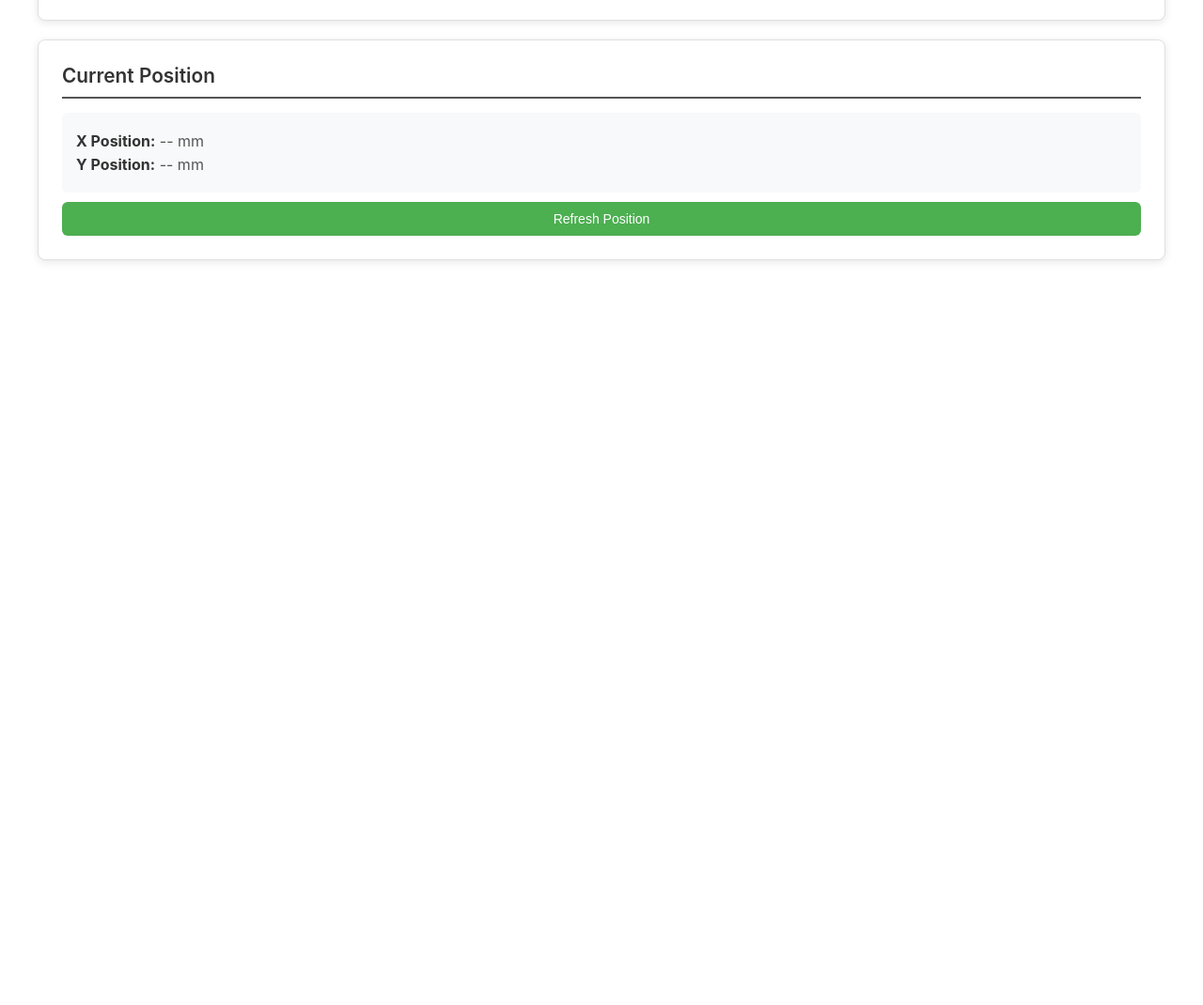
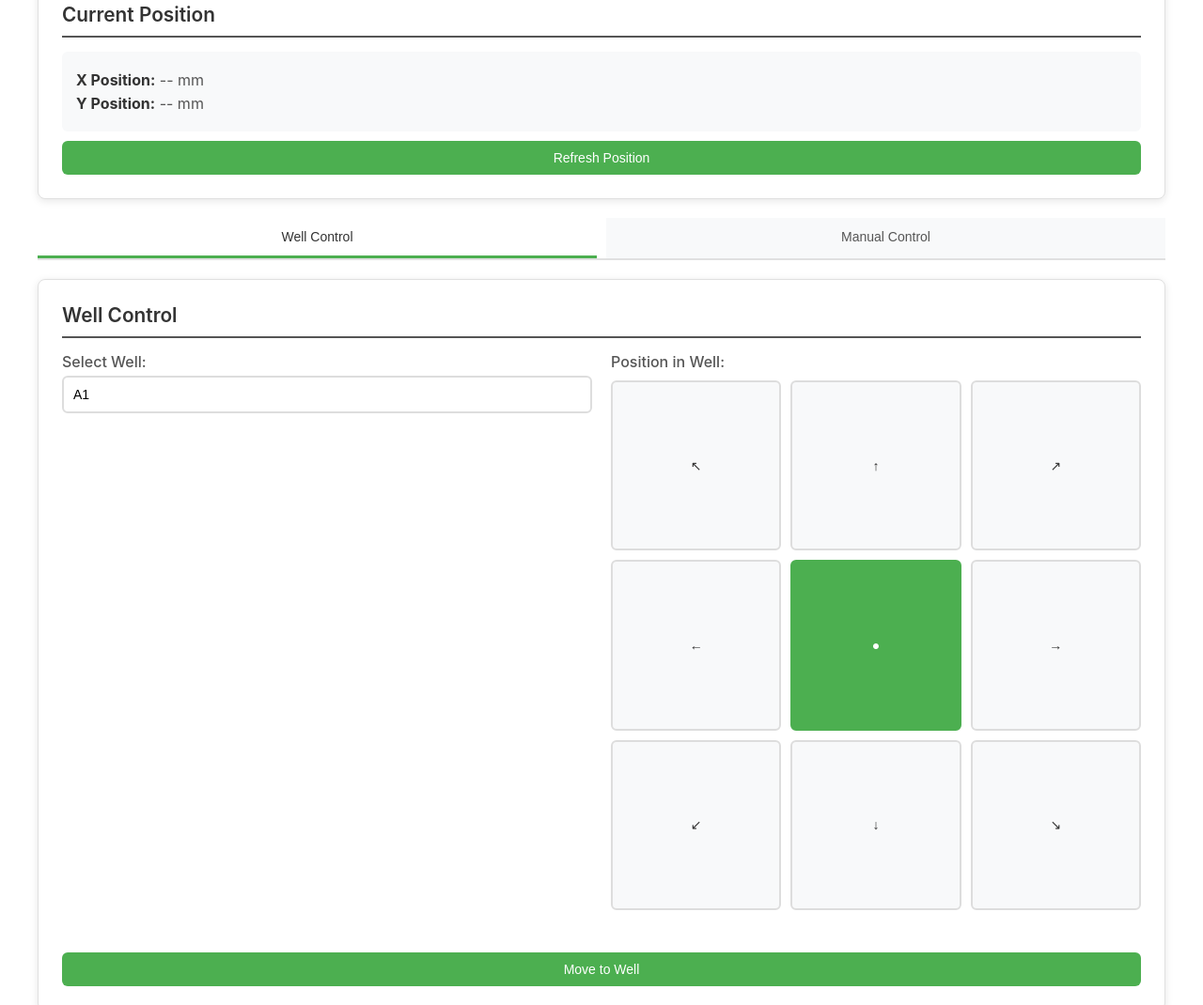
Before and after one commit to PersistAI/amscope-misumi-app, a plain HTML site: page static/index.html in a window 1280 px wide. Shown: the part 1075-2145 px from the top of the page at 94% size. Before the commit the page ends 1392 px from the top, so only its background shows below. Drawn offline with Linux system fonts and the light colour scheme; no server answers.

Commit message:
ui changes

```diff
--- a/static/index.html
+++ b/static/index.html
@@ -357,15 +357,7 @@
             <button onclick="connectStage()">Connect</button>
         </div>
 
-        <!-- Tab Navigation -->
-        <div class="tabs">
-            <button class="tab active" onclick="switchTab('camera')">Camera & Position</button>
-            <button class="tab" onclick="switchTab('wells')">Well Control</button>
-            <button class="tab" onclick="switchTab('manual')">Manual Control</button>
-        </div>
-
-        <!-- Camera & Position Tab -->
-        <div id="camera-tab" class="tab-content active">
+        <!-- Camera Feed - Always Visible -->
         <div class="card">
             <h2>Camera Feed</h2>
             <div id="cameraContainer">
@@ -375,6 +367,7 @@
             <button onclick="stopCamera()" id="stopCameraBtn" style="display: none;">Stop Camera</button>
         </div>
 
+        <!-- Current Position - Always Visible -->
         <div class="card">
             <h2>Current Position</h2>
             <div class="status-display">
@@ -383,14 +376,20 @@
             </div>
             <button onclick="updatePosition()">Refresh Position</button>
         </div>
+
+        <!-- Tab Navigation -->
+        <div class="tabs">
+            <button class="tab active" onclick="switchTab('wells')">Well Control</button>
+            <button class="tab" onclick="switchTab('manual')">Manual Control</button>
         </div>
 
         <!-- Well Control Tab -->
-        <div id="wells-tab" class="tab-content">
-            <div class="grid-container">
+        <div id="wells-tab" class="tab-content active">
             <div class="card">
                 <h2>Well Control</h2>
 
+                <div class="grid-container">
+                    <div>
                         <div class="form-group">
                             <label for="wellInput">Select Well:</label>
                             <input type="text" id="wellInput" placeholder="e.g., A1, B12" value="A1">
@@ -399,8 +398,10 @@
                         <div class="well-selector" id="wellSelector">
                             <!-- Wells will be generated dynamically -->
                         </div>
+                    </div>
 
-                <div class="form-group" style="margin-top: 15px;">
+                    <div>
+                        <div class="form-group">
                             <label>Position in Well:</label>
                             <div class="position-grid">
                                 <button class="position-btn" onclick="selectPosition('top_left')">↖</button>
@@ -414,9 +415,10 @@
                                 <button class="position-btn" onclick="selectPosition('bottom_right')">↘</button>
                             </div>
                         </div>
+                    </div>
+                </div>
 
                 <button onclick="moveToWell()">Move to Well</button>
-            </div>
             </div>
         </div>
 
```
Lines whose indentation alone changed are shown as unchanged.
